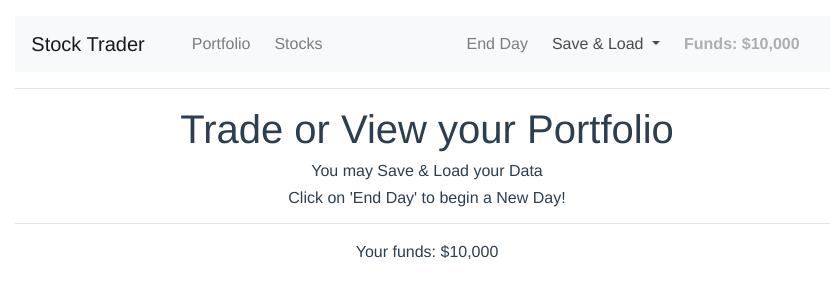
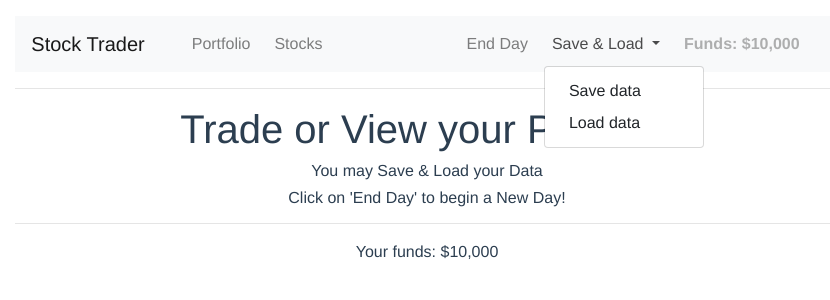
Before and after one commit to lericardolima/curso-vuejs, a Vue app in the folder stock-trader/: page /home in a window 1280 px wide. Both pictures are taken after a click on the button "Save & Load". Shown: the top 300 px of the page, without its empty margins (213-1043 px from the left). Built offline with nearby package versions, Linux system fonts and the light colour scheme.

Commit message:
Adicionar funcionalidade de dropdown

```diff
--- a/stock-trader/src/components/Header.vue
+++ b/stock-trader/src/components/Header.vue
@@ -22,10 +22,11 @@
             <li class="nav-item ml-2">
               <a class="nav-link" @click="endDay">End Day</a>
             </li>
-            <li class="nav-item dropdown ml-2">
+            <li class="nav-item dropdown ml-2"
+                @click="alternateDropdownStatus">
               <a
+                href="#"
                 class="nav-link dropdown-toggle"
-                href="#"
                 role="button"
                 data-toggle="dropdown"
                 aria-haspopup="true"
@@ -34,14 +35,11 @@
                 Save & Load
                 <span class="caret"></span>
               </a>
-              <ul class="dropdown-menu">
-                <li>
-                  <a href="#">Save data</a>
-                </li>
-                <li>
-                  <a href="#">Load data</a>
-                </li>
-              </ul>
+              <div class="dropdown-menu position-absolute"
+                :class="{show: isDropdownExpanded}">
+                  <a class="dropdown-item">Save data</a>
+                  <a class="dropdown-item">Load data</a>
+              </div>
             </li>
           </ul>
         </div>
@@ -53,6 +51,11 @@
 <script>
 import { mapActions } from 'vuex';
 export default {
+  data() {
+    return {
+      isDropdownExpanded: false
+    }
+  },
   computed: {
     funds() {
       return this.$store.getters.funds;
@@ -64,6 +67,9 @@ export default {
     ]),
     endDay() {
       this.randomizeStocks();
+    },
+    alternateDropdownStatus() {
+      this.isDropdownExpanded = !this.isDropdownExpanded;
     }
   }
 };
```
